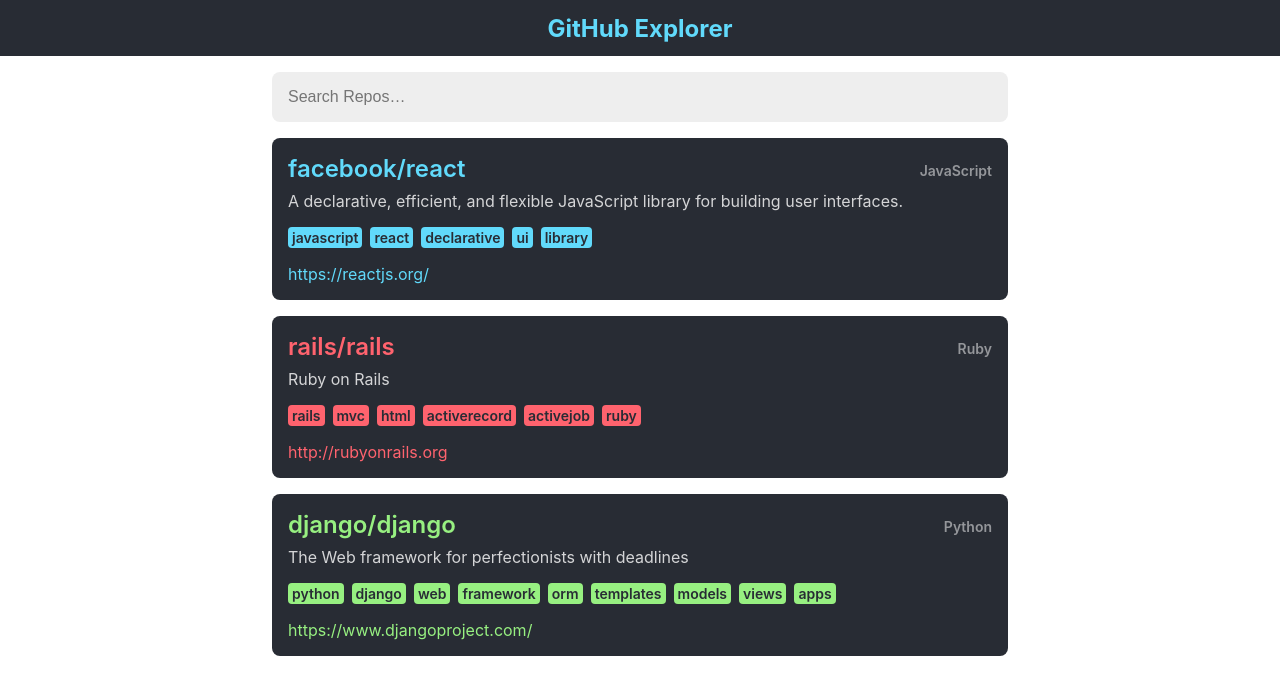
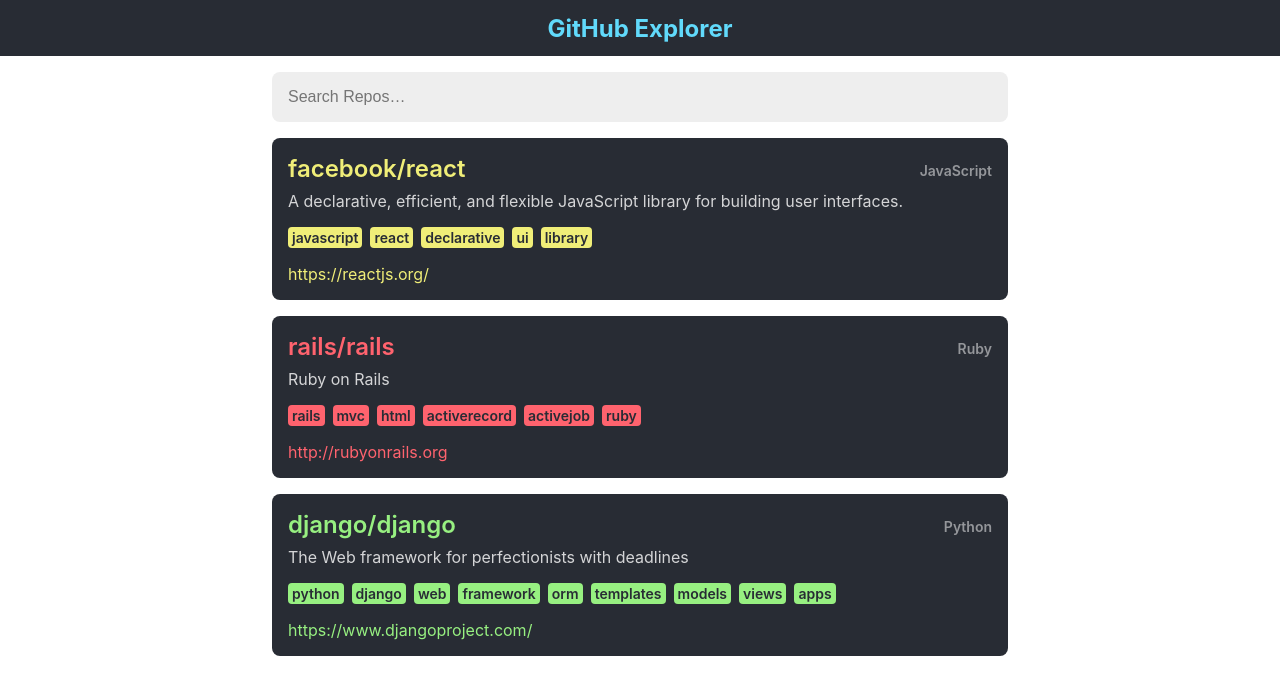
Before and after one commit to rhysforyou/github-explore-react-demo, a React (Create React App) app: page / in a window 1280 px wide. Shown: the top 694 px of the page. Built offline with nearby package versions, Linux system fonts and the light colour scheme.

Commit message:
add more language colors

```diff
--- a/src/components/Repo.css
+++ b/src/components/Repo.css
@@ -17,6 +17,18 @@
 
 .Repo--language-Python {
   --main-accent-fg-color: #97f081;
+}
+
+.Repo--language-Swift {
+  --main-accent-fg-color: #f0b781;
+}
+
+.Repo--language-Elixir {
+  --main-accent-fg-color: #f0b781;
+}
+
+.Repo--language-JavaScript {
+  --main-accent-fg-color: #f0ee78;
 }
 
 .Repo__name {
```
